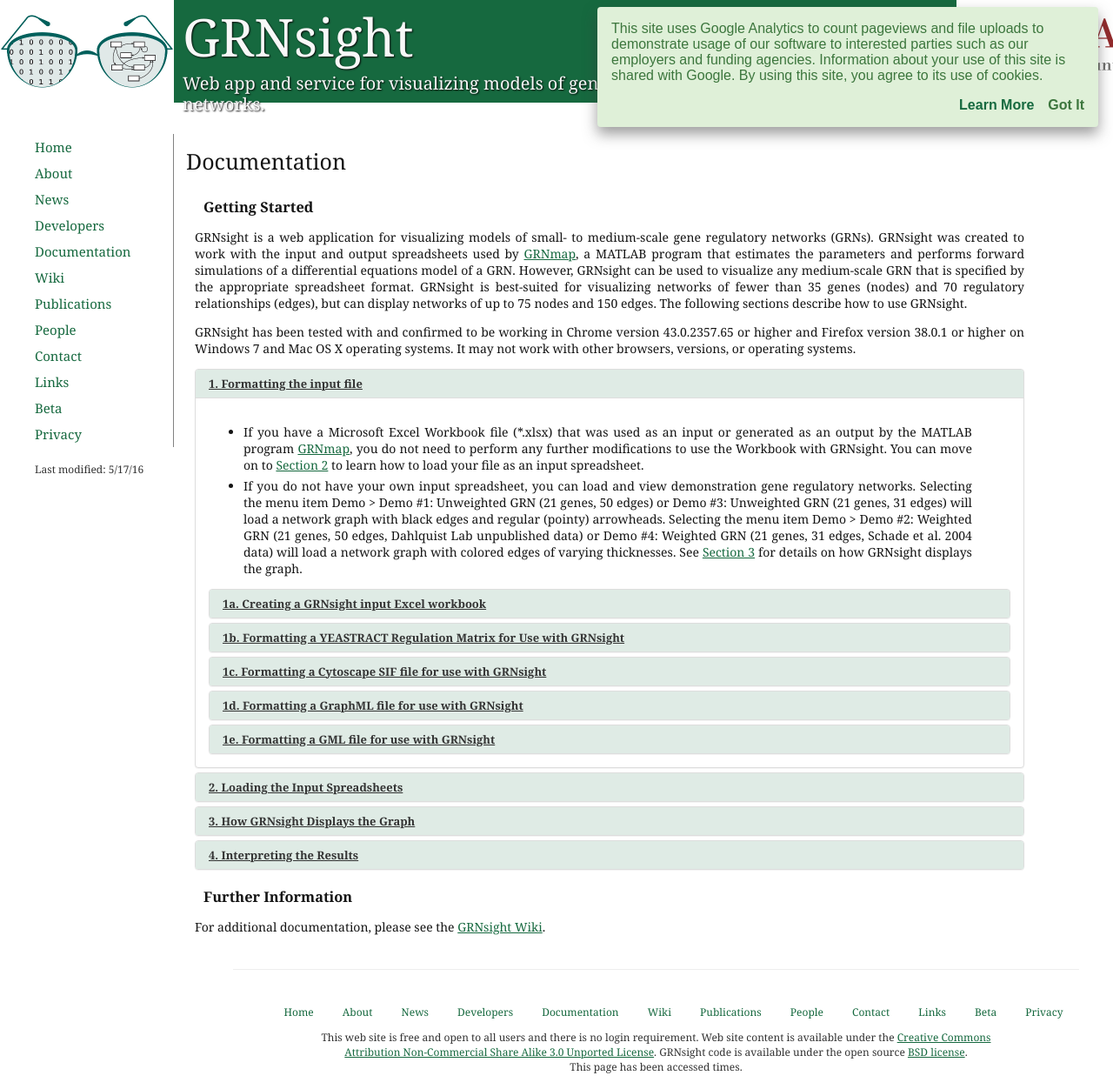
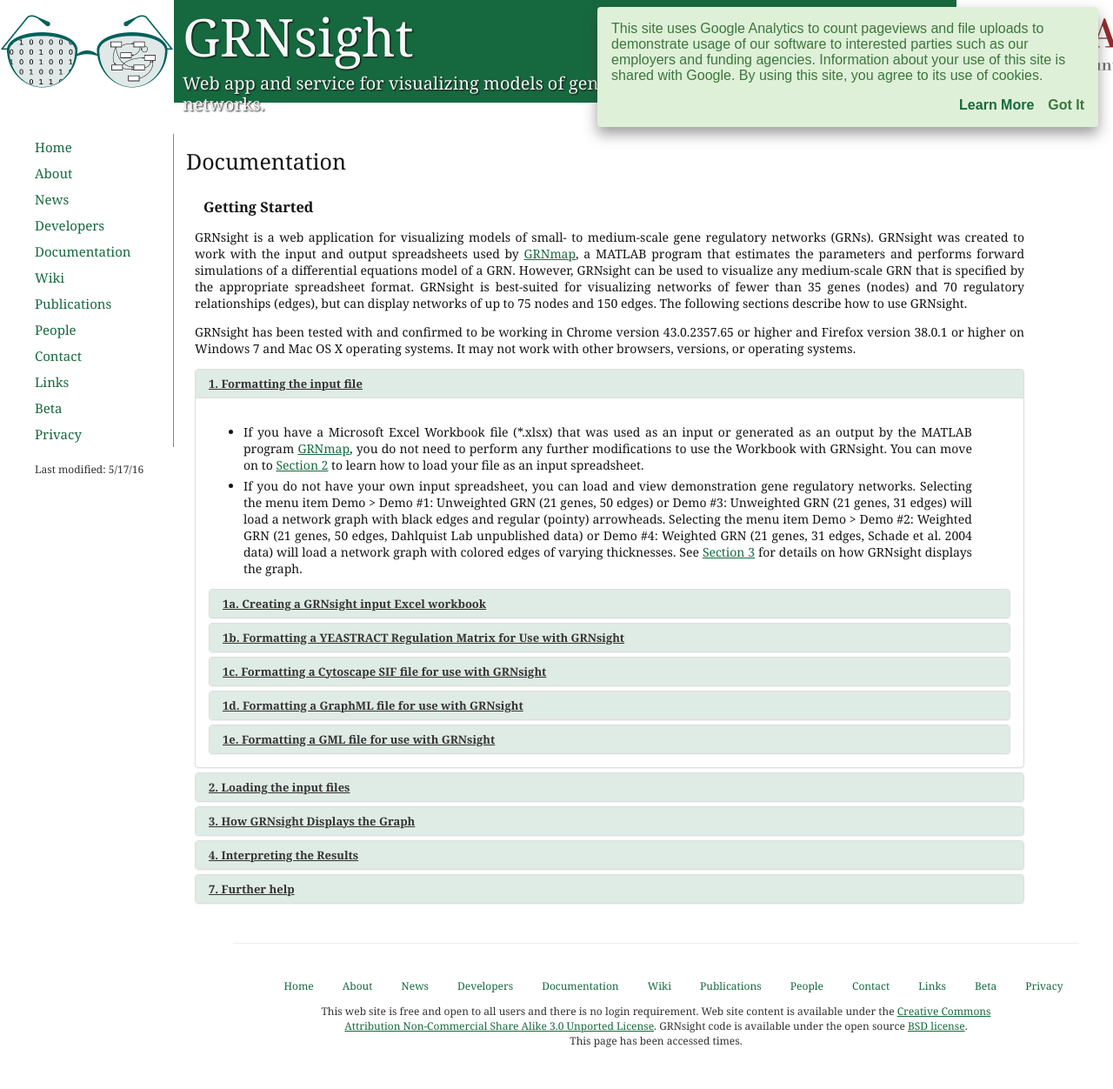
Before and after one commit to dondi/GRNsight, a Jekyll site: the page built from documentation.html, in a window 1280 px wide. Shown: the whole page at 87% size. Built offline with Jekyll 4.4.1, drawn with Linux system fonts in a browser that asks for light colours; nearby versions of some CDN libraries; after the commit the page ends 1222 px from its top, so only the background shows below that.

Commit message:
Build out section 2; move Further Information in.

```diff
--- a/documentation.html
+++ b/documentation.html
@@ -185,11 +185,24 @@
                         <div class="panel-heading">
                             <h4 class="panel-title" id="section2">
                                 <a data-toggle="collapse" href="#section2Content">
-                                    2. Loading the Input Spreadsheets
+                                    2. Loading the input files
                                 </a>
                             </h4>
-                        </div> <!--panel-heading-->
+                        </div>
+
                         <div id="section2Content" class="panel-collapse collapse">
+                            <div class="panel-body">
+
+                                <div class="panel panel-default">
+                                  <div class="panel-heading">
+                                    <h4 class="panel-title">
+                                      <a href="#excel_load_instructions" data-toggle="collapse">
+                                        2a. Loading a GRNsight-formatted Excel workbook
+                                      </a>
+                                    </h4>
+                                  </div>
+
+                                  <div id="excel_load_instructions" class="panel-collapse collapse">
                                     <div class="panel-body">
                                       <ul>
                                         <li>
@@ -211,9 +224,58 @@
                                           If you do not have your own input spreadsheet, you can load and view demonstration gene regulatory networks. Selecting the menu item Demo > Demo #1: Unweighted GRN (21 genes, 50 edges) or Demo #3: Unweighted GRN (21 genes, 31 edges) will load a network graph with black edges and regular (pointy) arrowheads. Selecting the menu item Demo > Demo #2: Weighted GRN (21 genes, 50 edges, Dahlquist Lab unpublished data) or Demo #4: Weighted GRN (21 genes, 31 edges, Schade et al. 2004 data) will load a network graph with colored edges of varying thicknesses. Demos #3 and 4 are based on modeling reported in the following publication: <a href="http://link.springer.com/article/10.1007/s11538-015-0092-6" target="blank">Dahlquist, K.D., Fitzpatrick, B.G., Camacho, E.T., Entzminger, S.D., and Wanner, N.C. (2015) Parameter Estimation for Gene Regulatory Networks from Microarray Data: Cold Shock Response in Saccharomyces cerevisiae. Bulletin of Mathematical Biology. 77: 1457-1492, published online 29 September 2015, DOI: 10.1007/s11538-015-0092-6</a>, which, in turn, is based on microarray data from this publication:  <a href="http://www.molbiolcell.org/content/15/12/5492" target="_blank">Schade B, Jansen G, Whiteway M, Entian KD, Thomas DY (2004) Cold adaptation in budding yeast. Mol Biol Cell 15:5492–5502. doi:10.1091/mbc.E04-03-0167.</a>  See <a class="showSection3">Section 3</a> for details on how GRNsight displays the graph.
                                         </li>
                                       </ul>
-                            </div> <!--panel-body-->
-                        </div> <!--panel-collapse collapse-->
-                    </div> <!--panel panel-default-->
+                                    </div>
+                                  </div>
+                                </div>
+
+                                <div class="panel panel-default">
+                                  <div class="panel-heading">
+                                    <h4 class="panel-title">
+                                      <a href="#cytoscape_sif_load_instructions" data-toggle="collapse">
+                                        2b. Importing a Cytoscape SIF file
+                                      </a>
+                                    </h4>
+                                  </div>
+                                  <div id="cytoscape_sif_load_instructions" class="panel-collapse collapse">
+                                    <div class="panel-body">
+                                      (to be written)
+                                    </div>
+                                  </div>
+                                </div>
+
+                                <div class="panel panel-default">
+                                  <div class="panel-heading">
+                                    <h4 class="panel-title">
+                                      <a href="#graphml_load_instructions" data-toggle="collapse">
+                                        2c. Importing a GraphML file
+                                      </a>
+                                    </h4>
+                                  </div>
+                                  <div id="graphml_load_instructions" class="panel-collapse collapse">
+                                    <div class="panel-body">
+                                      (to be written)
+                                    </div>
+                                  </div>
+                                </div>
+
+                                <div class="panel panel-default">
+                                  <div class="panel-heading">
+                                    <h4 class="panel-title">
+                                      <a href="#gml_load_instructions" data-toggle="collapse">
+                                        2d. Importing a GML file
+                                      </a>
+                                    </h4>
+                                  </div>
+                                  <div id="gml_load_instructions" class="panel-collapse collapse">
+                                    <div class="panel-body">
+                                      (to be written)
+                                    </div>
+                                  </div>
+                                </div>
+                            </div>
+                        </div>
+                    </div>
+
                     <div class="panel panel-default">
                         <div class="panel-heading">
                             <h4 id="section3" class="panel-title">
@@ -380,11 +442,23 @@
                                         </li>
 
                                     </ul>
-                                </div> <!--panel-body-->
-                        </div> <!--panel-collapse collapse-->
-                    </div> <!--panel panel-default-->
-                </div> <!--panel-group-->
+                                </div>
+                        </div>
+                    </div>
 
-                <h3>Further Information</h3>
+                    <div class="panel panel-default">
+                      <div class="panel-heading">
+                        <h4 class="panel-title">
+                          <a href="#further_help" data-toggle="collapse">
+                            7. Further help
+                          </a>
+                        </h4>
+                      </div>
+                      <div id="further_help" class="panel-collapse collapse">
+                        <div class="panel-body">
                           <p>For additional documentation, please see the <a href="https://github.com/dondi/GRNsight/wiki" target="_blank">GRNsight Wiki</a>.</p>
                         </div>
+                      </div>
+                    </div>
+                </div>
+            </div>
```
Lines whose indentation alone changed are shown as unchanged.
